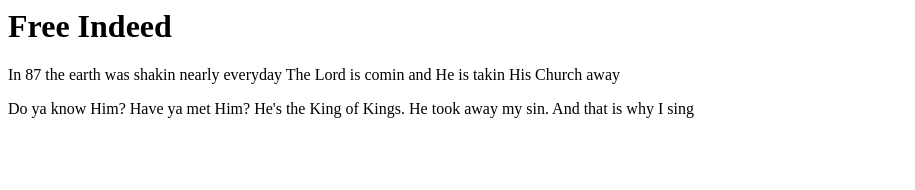
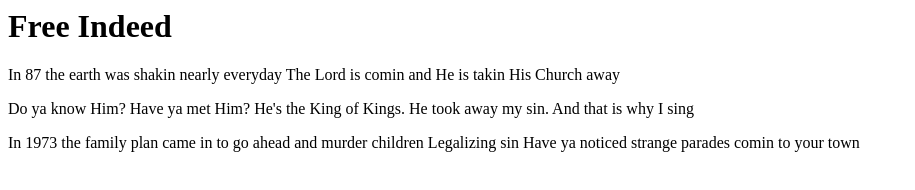
Before and after one commit to CiesielskiK/learning-git-2, a plain HTML site: page index.html in a window 1280 px wide. Shown: the whole page, without its empty margins (0-915 px from the left). Drawn offline with Linux system fonts and the light colour scheme.

Commit message:
Add third verse to index.html

```diff
--- a/index.html
+++ b/index.html
@@ -13,6 +13,12 @@
 			<p>Do ya know Him? Have ya met Him?
 				He's the King of Kings.
 				He took away my sin.
-				And that is why I sing
+				And that is why I sing</p>
+
+			<p>In 1973 the family plan came in
+			   to go ahead and murder children
+			   Legalizing sin
+			   Have ya noticed strange parades
+			   comin to your town</p>
 		</body>
 </html>
```
